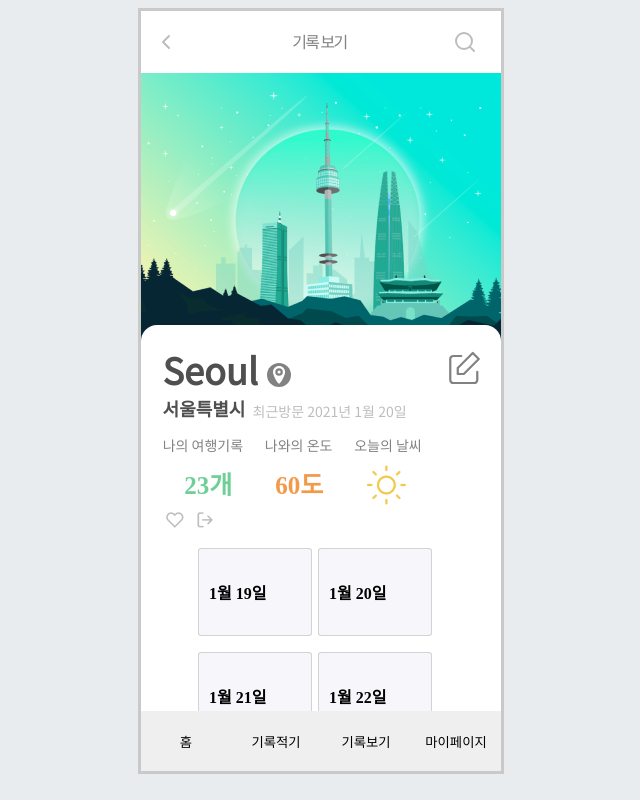
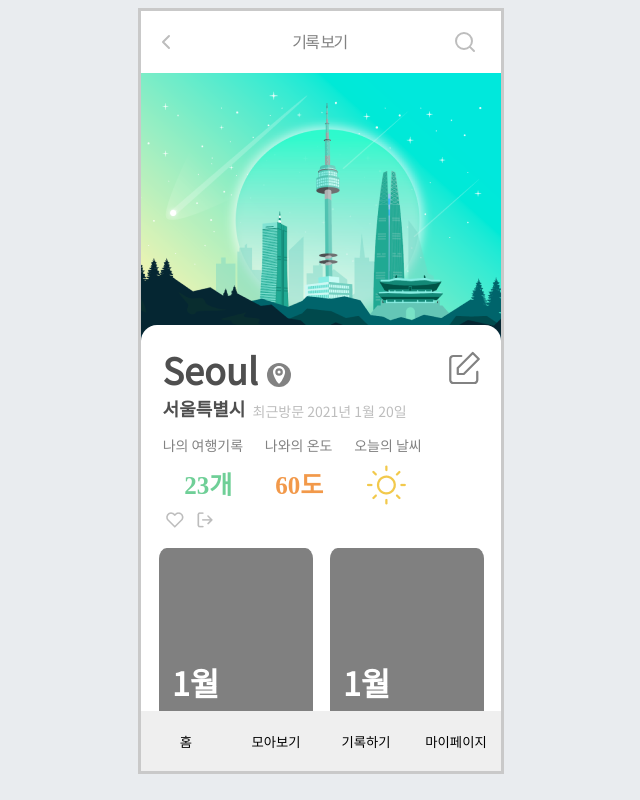
Before and after one commit to kwakjinseop/Travel_FE, a React (Create React App) app in the folder travel-diary-front/: page /collection in a window 1280 px wide. Shown: the whole page, without its empty margins (319-959 px from the left). Built offline with nearby package versions, Linux system fonts and the light colour scheme.

Commit message:
Update Collection

```diff
--- a/travel-diary-front/src/Components/Collection/CollectDetail.js
+++ b/travel-diary-front/src/Components/Collection/CollectDetail.js
@@ -85,7 +85,7 @@ const InfoDiv = styled.div`
   position: relative;
   margin: 70% 0% 0% 0%;
   border-radius: 16px;
-  padding: 5% 0 0 3%;
+  padding: 5% 0 0 0;
   background-color: #ffffff;
   overflow: scroll;
   &::-webkit-scrollbar {
@@ -101,6 +101,7 @@ const InfoHead = styled.div`
   display: flex;
   font-family: 'Noto Sans KR', sans-serif;
   font-weight: normal;
+  margin: 0 0 0 2%;
   h5 {
     margin: 0;
     font-size: 32px;
@@ -135,6 +136,7 @@ const DetailInfoDiv = styled.div`
   width: 100%;
   display: flex;
   font-family: 'Noto Sans KR', sans-serif;
+  margin: 0 0 0 2%;
   h5 {
     margin: 1% 30% 2% 5%;
     font-weight: normal;
@@ -149,6 +151,7 @@ const DetailInfoDiv = styled.div`
 `;
 
 const BtnsDiv = styled.div`
+  margin: 0 0 0 2%;
   display: flex;
 `;
 
@@ -157,15 +160,18 @@ const LikeBtn = styled.button`
   border: none;
   outline:none;
   margin: 0% 0% 0% 3.5%;
+  cursor: pointer;
 `;
 const ExitBtn = styled.button`
   background: white;
   border: none;
   outline:none;
+  cursor: pointer;
 `;
 // margin 상 우 하 좌 = > 기억하기!
 const ItemDiv = styled.div`
-  margin: 4% 0% 0% 15%;
+  margin-top: 4%;
+  margin-left: 5%;
 `;
 
 function CollectDetail({ history }) {
@@ -187,6 +193,7 @@ function CollectDetail({ history }) {
   }, [isOpen]);
 
   const goBack = () => history.goBack();
+  const goRecord = () => history.push('/viewrecord');
 
   return (
     <MainPageBlock>
@@ -225,7 +232,7 @@ function CollectDetail({ history }) {
               <img src={Exit} alt="ExitBtn" className="ExitBtn" />
             </ExitBtn>
           </BtnsDiv>
-          <ItemDiv>
+          <ItemDiv onClick={goRecord}>
             {item.slice(0, 4).map((a, i) => {
               return <Collection item={item[i]} i={i} key={i} />;
             })}
--- a/travel-diary-front/src/Components/Collection/CollectMain.js
+++ b/travel-diary-front/src/Components/Collection/CollectMain.js
@@ -189,7 +189,8 @@ const ExitBtn = styled.button`
 `;
 // margin 상 우 하 좌 = > 기억하기!
 const ItemDiv = styled.div`
-  margin: 4% 0% 0% 15%;
+  margin-top: 4%;
+  margin-left: 5%;
 `;
 
 function CollectMain({ history }) {
@@ -211,6 +212,8 @@ function CollectMain({ history }) {
   }, [isOpen]);
 
   const goBack = () => history.goBack();
+  const goRecord = () => history.push('/viewrecord');
+
   return (
     <MainPageBlock>
       <HeadBlock>
@@ -261,7 +264,7 @@ function CollectMain({ history }) {
               <img src={Exit} alt="ExitBtn" className="ExitBtn" />
             </ExitBtn>
           </BtnsDiv>
-          <ItemDiv>
+          <ItemDiv onClick={goRecord}>
             {item.slice(0, 4).map((a, i) => {
               return <Collection item={item[i]} i={i} key={i} />;
             })}
--- a/travel-diary-front/src/Components/Collection/Collection.js
+++ b/travel-diary-front/src/Components/Collection/Collection.js
@@ -1,14 +1,24 @@
 import React from 'react';
 import styled from 'styled-components';
 
-const CollectionDiv = styled.div`
-  width: 30%;
-  margin: 0% 1% 5% 1%;
-  padding: 10px;
+const CollectionDiv = styled.button`
+  width: 45%;
+  height: 216px;
+  margin: 0% 5% 5% 0;
   display: inline-block;
-  background-color: rgb(247, 246, 250);
-  border: 1px solid lightgrey;
-  border-radius: 3%;
+  background-color: gray;
+  border: 0;
+  outline: 0;
+  border-radius: 5%;
+  cursor: pointer;
+  h4 {
+    font-family: "Noto Sans KR";
+    margin: 70% 0 0 5%;
+    font-size: 32px;
+    text-align: left;
+    width: 50%;
+    color: white;
+  }
 `;
 
 function Collection(props) {
--- a/travel-diary-front/src/Components/Navigator.js
+++ b/travel-diary-front/src/Components/Navigator.js
@@ -41,8 +41,8 @@ function Navigator() {
   return (
     <NavigatorBlock>
       <button className="home">홈</button>
-      <button className="write">기록적기</button>
-      <button className="see">기록보기</button>
+      <button className="write">모아보기</button>
+      <button className="see">기록하기</button>
       <button className="myPage">마이페이지</button>
     </NavigatorBlock>
   );
```
